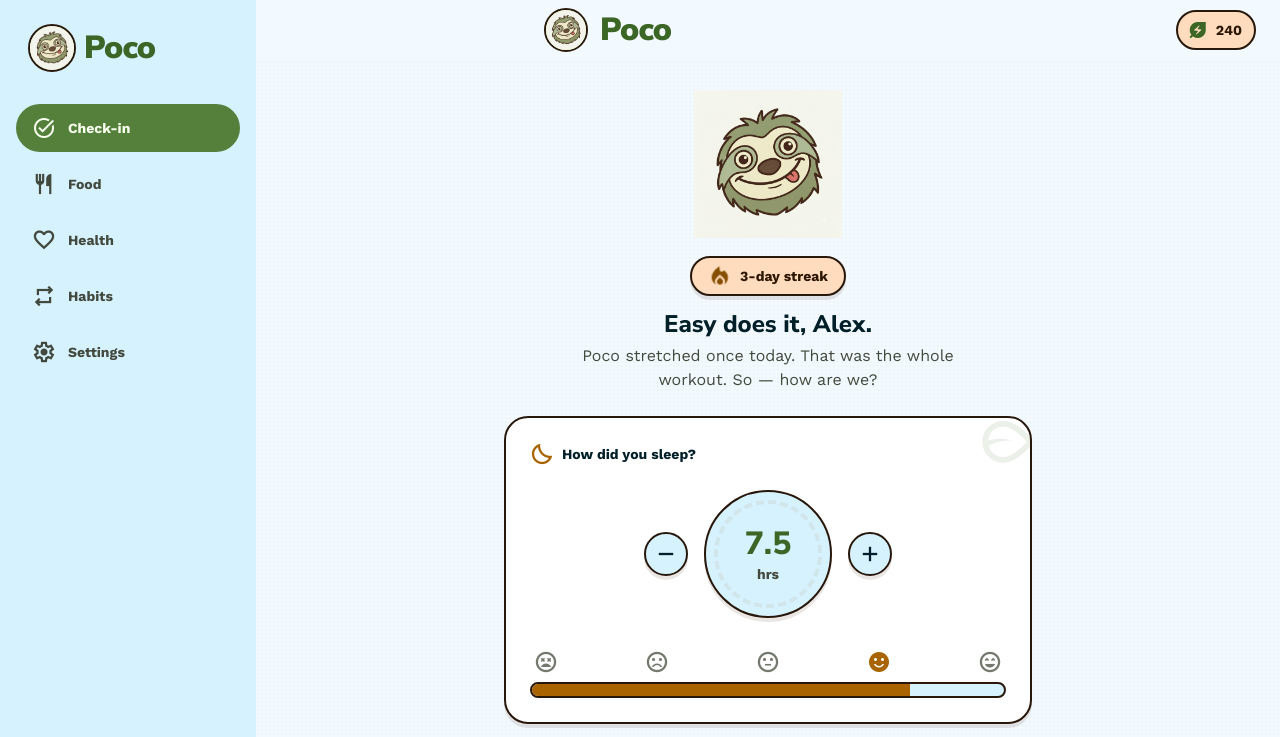
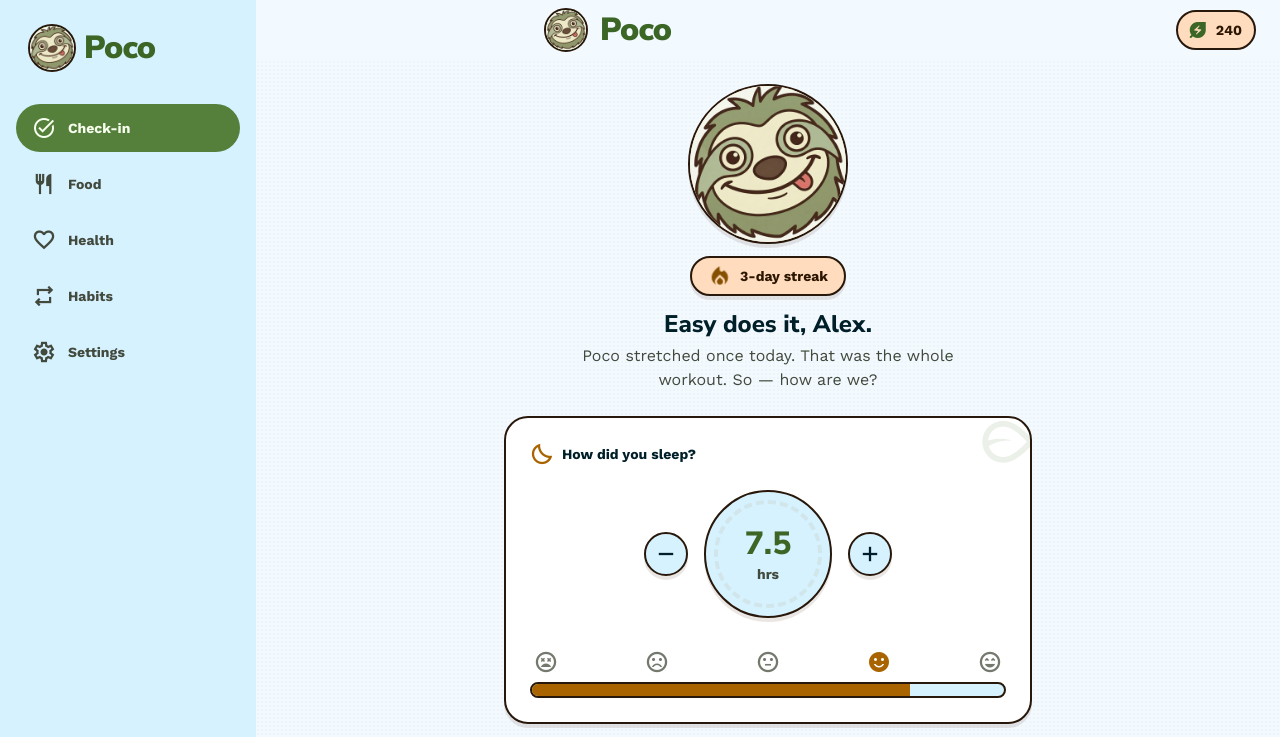
Before and after one commit to wtburgess/poco, a website with bundled scripts: page app/index.html in a window 1280 px wide. Shown: the top 737 px of the page. Built offline with nearby package versions, Linux system fonts and the light colour scheme; files whose address does not match are found by name.

Commit message:
Use the illustrated poco.png as the mascot everywhere
- Mascot renders the illustration in zoom-cropped circular medallions (logo,
  avatars, check-in hero); cache-busted src avoids the stale 404.
- App + notification icons (192/512/apple-touch) regenerated from poco.png.
- Favicon points at the new PNG.

Co-Authored-By: Claude Opus 4.8 <noreply@anthropic.com>

```diff
--- a/app/index.html
+++ b/app/index.html
@@ -6,7 +6,7 @@
 <title>Poco · Slow & steady life tracker</title>
 <link rel="manifest" href="/manifest.webmanifest">
 <meta name="theme-color" content="#3c6626">
-<link rel="icon" href="/icon.svg" type="image/svg+xml">
+<link rel="icon" href="/icon-192.png" type="image/png">
 <link rel="apple-touch-icon" href="/apple-touch-icon.png">
 <meta name="apple-mobile-web-app-capable" content="yes">
 <meta name="apple-mobile-web-app-title" content="Poco">
--- a/app/src/styles.css
+++ b/app/src/styles.css
@@ -154,6 +154,17 @@ body {
 .poco-alive, .poco-alive .poco-eyes { animation: none; }
 .poco-pop { animation: none; }
 
+/* Illustrated mascot: zoom slightly + cover so the source padding is cropped
+   and Poco fills the round medallion containers. */
+.poco-face {
+  width: 136%;
+  height: 136%;
+  max-width: none;
+  object-fit: cover;
+  object-position: center 42%;
+  display: block;
+}
+
 /* ---- Streak flame ---- */
 .streak-flame { animation: flameFlicker 1.6s ease-in-out infinite; transform-origin: 50% 80%; }
 @keyframes flameFlicker {
--- a/app/src/ui.js
+++ b/app/src/ui.js
@@ -44,8 +44,10 @@ export function pocoSvg(size = 48, opts = {}) {
 
 // Illustrated PNG mascot (/poco.png) for the static logo / avatar / hero spots,
 // with the inline SVG as an automatic fallback until the image file is added.
-export function pocoImg(size = 48, cls = "") {
-  return `<img src="/poco.png" alt="Poco" width="${size}" height="${size}" class="${cls}" decoding="async" style="width:${size}px;height:${size}px;object-fit:contain;display:block" onerror="window.__pocoFallback&&window.__pocoFallback(this,${size})">`;
+export function pocoImg(size = 48) {
+  // Zoom-cropped via .poco-face so the illustration's padding is trimmed and it
+  // fills its (overflow-hidden) round container. ?v busts any cached 404.
+  return `<img src="/poco.png?v=2" alt="Poco" width="${size}" height="${size}" decoding="async" class="poco-face" onerror="window.__pocoFallback&&window.__pocoFallback(this,${size})">`;
 }
 if (typeof window !== "undefined") {
   window.__pocoFallback = (imgEl, s) => {
--- a/app/src/views/checkin.js
+++ b/app/src/views/checkin.js
@@ -104,7 +104,7 @@ function heroSection(name, pop = false) {
   return `
     <section class="text-center mb-2" data-hero>
       <div class="flex justify-center mb-3">
-        <div class="w-40 h-40 flex items-center justify-center" data-poco>${pocoImg(148)}</div>
+        <div class="w-40 h-40 rounded-full overflow-hidden chunky-border card-shadow bg-secondary-container flex items-center justify-center" data-poco>${pocoImg(148)}</div>
       </div>
       <div class="flex justify-center mb-3">${streakBadge()}</div>
       <h1 class="font-headline-md text-headline-md text-on-background mb-1">${title}</h1>
```
Also changed, not shown: app/apple-touch-icon.png, app/icon-192.png, app/icon-512.png.
